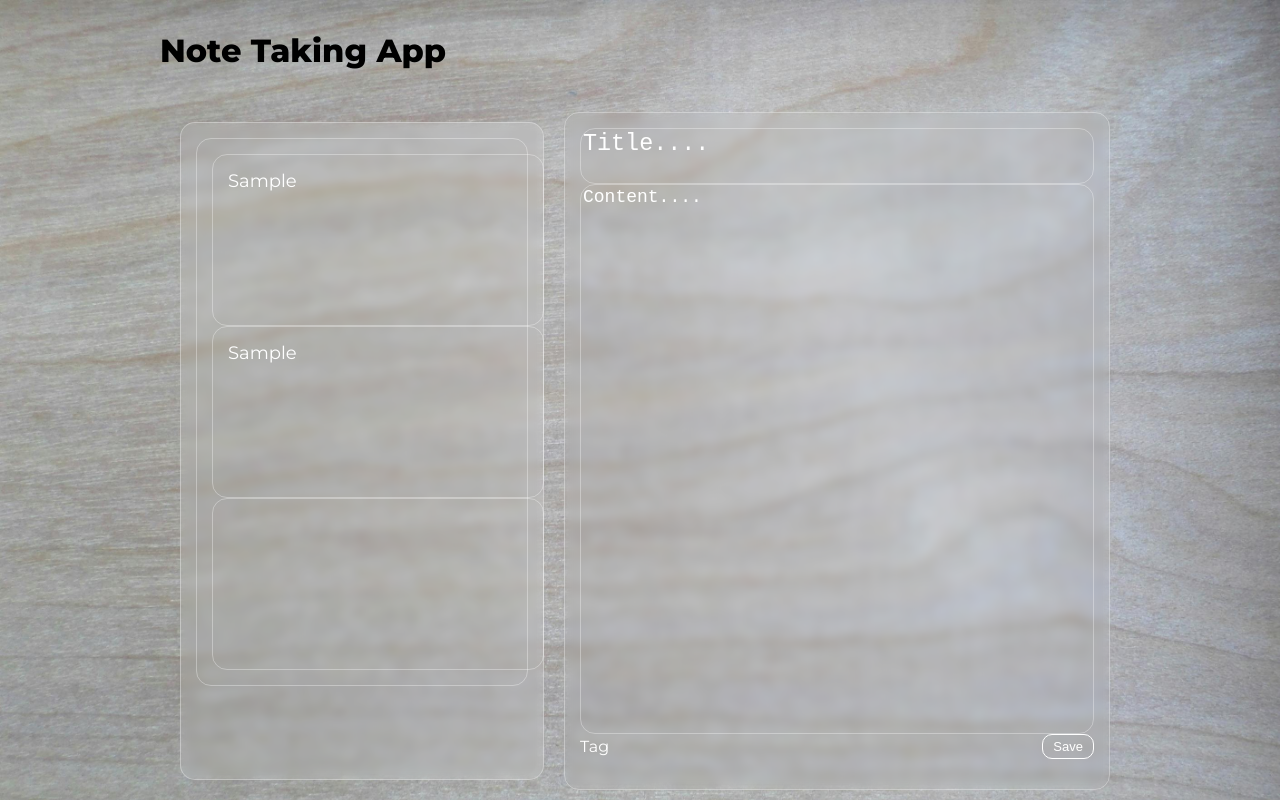
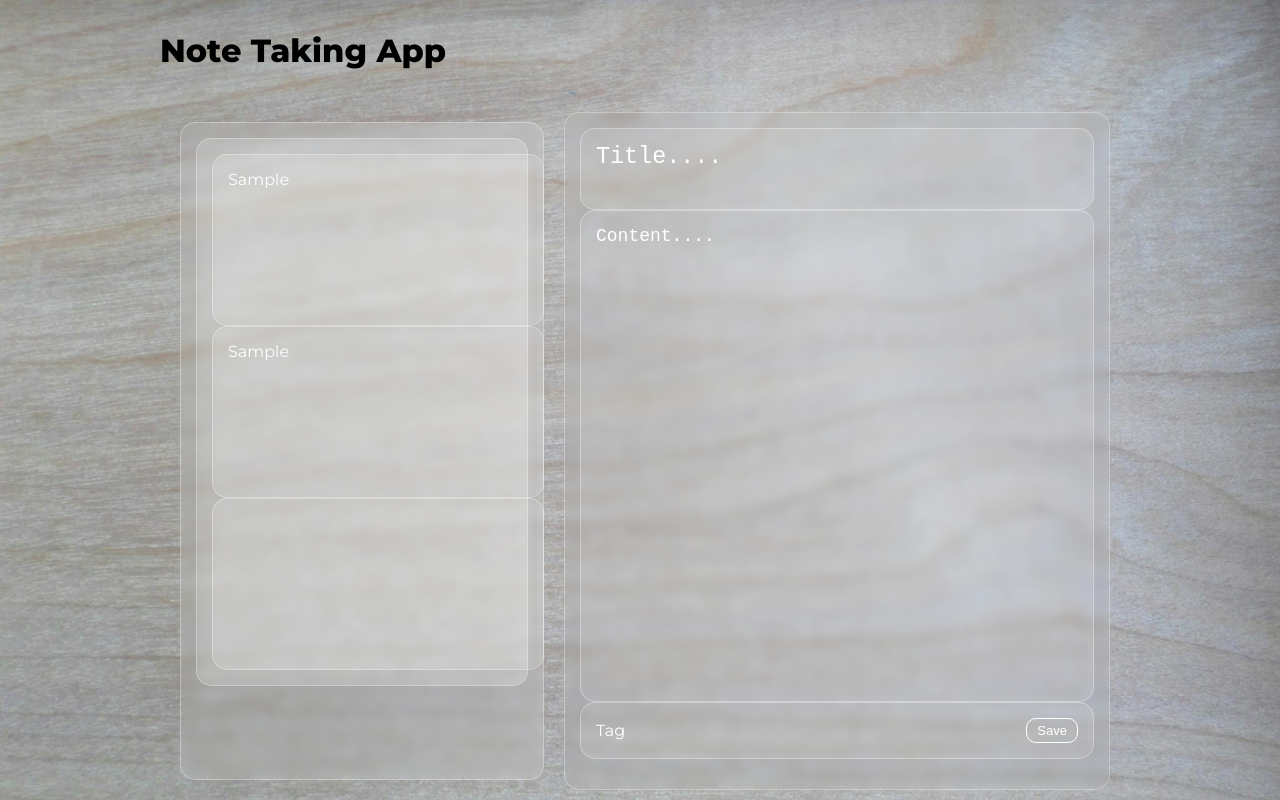
Before and after one commit to Joseph-Patton/notes-app, a React (Create React App) app in the folder frontend/: page / in a window 1280 px wide. Both pictures are taken after typing "Sample", "Sample" into the empty fields and a click on the button "Save". Built offline with nearby package versions, Linux system fonts and the light colour scheme.

Commit message:
refactor: create Style.css to contain reusable css styles for components

```diff
--- a/frontend/src/Components/EditPanel.js
+++ b/frontend/src/Components/EditPanel.js
@@ -10,11 +10,11 @@ function EditPanel({
 }) {
   return (
     <div
-      className="edit-panel"
+      className="edit-panel box"
       style={{ background: "rgba(255, 255, 255, 0)" }}
     >
       <textarea
-        className="title"
+        className="title box"
         cols="10"
         rows="1"
         value={inputTitle}
@@ -23,7 +23,7 @@ function EditPanel({
         maxLength="100"
       ></textarea>
       <textarea
-        className="text"
+        className="text box"
         cols="10"
         rows="5"
         value={inputText}
@@ -31,7 +31,7 @@ function EditPanel({
         onChange={textHandler}
         maxLength="100"
       ></textarea>
-      <div className="footer">
+      <div className="footer box">
         <span className="label">Tag</span>
         <button className="save" onClick={saveHandler}>
           Save
--- a/frontend/src/Components/MainUI.js
+++ b/frontend/src/Components/MainUI.js
@@ -1,5 +1,5 @@
 import { React, useState, useEffect } from "react";
-import "./css/Note.css";
+import "./css/EditPanel.css";
 import NoteList from "./NoteList";
 import EditPanel from "./EditPanel";
 import { v4 as uuid } from "uuid";
--- a/frontend/src/Components/NoteList.js
+++ b/frontend/src/Components/NoteList.js
@@ -1,5 +1,5 @@
 import React from "react";
-import "./css/Note.css";
+import "./css/EditPanel.css";
 import NotePreview from "./NotePreview";
 function NoteList({ notes, deleteNote }) {
   return (
@@ -8,7 +8,7 @@ function NoteList({ notes, deleteNote }) {
     //     <NotePreview title={note.title} text={note.text} />
     //   ))}
     // </div>
-    <div className="note-list">
+    <div className="note-list box">
       {notes.map((note) => (
         <NotePreview
           key={note.id}
--- a/frontend/src/Components/NotePreview.js
+++ b/frontend/src/Components/NotePreview.js
@@ -1,11 +1,11 @@
 import { React } from "react";
-import "./css/Note.css";
+import "./css/NoteList.css";
 function NotePreview({ id, text, title, tag, deleteNote }) {
   return (
-    <div className="note-preview">
-      <div className="title">{title}</div>
-      <div className="text">{text}</div>
-      <div className="tag">{tag}</div>
+    <div className="note-preview box">
+      <div className="title box">{title}</div>
+      <div className="text box">{text}</div>
+      <div className="tag box">{tag}</div>
     </div>
   );
 }
--- /dev/null
+++ b/frontend/src/Components/css/EditPanel.css
@@ -0,0 +1,10 @@
+@import "./Style.css";
+.edit-panel {
+    padding: 15px;
+    min-height: 140px;
+    flex: 2 1 0;
+    display: flex;
+    flex-direction: column;
+    justify-content: space-between;
+    word-wrap: break-word;
+}
--- a/frontend/src/Components/css/Note.css
+++ b/frontend/src/Components/css/NoteList.css
@@ -1,25 +1,5 @@
-.edit-panel {
-    background: rgba(255, 255, 255, 0.1);
-        backdrop-filter: blur(5px);
-        box-shadow: inset -6px -4px 2px rgba(255, 255, 255, 0.03);
-        border-radius: 15px;
-        border: 1.5px solid rgba(255, 255, 255, 0.326);
-        color: #fff;
-        padding: 15px;
-        min-height: 140px;
-        flex: 2 1 0;
-        display: flex;
-        flex-direction: column;
-        justify-content: space-between;
-        word-wrap: break-word;
-    }
+@import "./Style.css";
 .note-preview {
-    /* background: rgba(255, 255, 255, 0.1);
-    backdrop-filter: blur(5px);
-    box-shadow: inset -6px -4px 2px rgba(255, 255, 255, 0.03);*/
-    border-radius: 15px;
-    border: 1.5px solid rgba(255, 255, 255, 0.326);
-    color: #fff;
     padding: 15px;
     min-height: 140px;
     width: 300px;
@@ -29,11 +9,6 @@
     word-wrap: break-word;
 }
 .note-preview div {
-    font-size: 18px;
-    border-radius: 15px;
-    border: 1.5px solid rgba(255, 255, 255, 0.326);
-    color: #fff;
-    padding: 15px;
     min-height: 140px;
     width: 300px;
     display: flex;
@@ -43,13 +18,6 @@
 }
 
 .note-list {
-    background: rgba(255, 255, 255, 0.1);
-    backdrop-filter: blur(5px);
-    box-shadow: inset -6px -4px 2px rgba(255, 255, 255, 0.03);
-    border-radius: 15px;
-    border: 1.5px solid rgba(255, 255, 255, 0.326);
-    color: #fff;
-    padding: 15px;
     min-height: 140px;
     flex: 1 1 0;
     display: flex;
@@ -62,9 +30,6 @@
 
 .edit-panel textarea {
     white-space: pre-wrap;
-    background: transparent;
-    border-radius: 15px;
-    border: 1.5px solid rgba(255, 255, 255, 0.326);
     color: #fff;
     resize: none;
 }
--- /dev/null
+++ b/frontend/src/Components/css/Style.css
@@ -0,0 +1,9 @@
+.box {
+    background: rgba(255, 255, 255, 0.1);
+    backdrop-filter: blur(5px);
+    box-shadow: inset -6px -4px 2px rgba(255, 255, 255, 0.03);
+    border-radius: 15px;
+    border: 1.5px solid rgba(255, 255, 255, 0.326);
+    color: #fff;
+    padding: 15px;
+}
```
